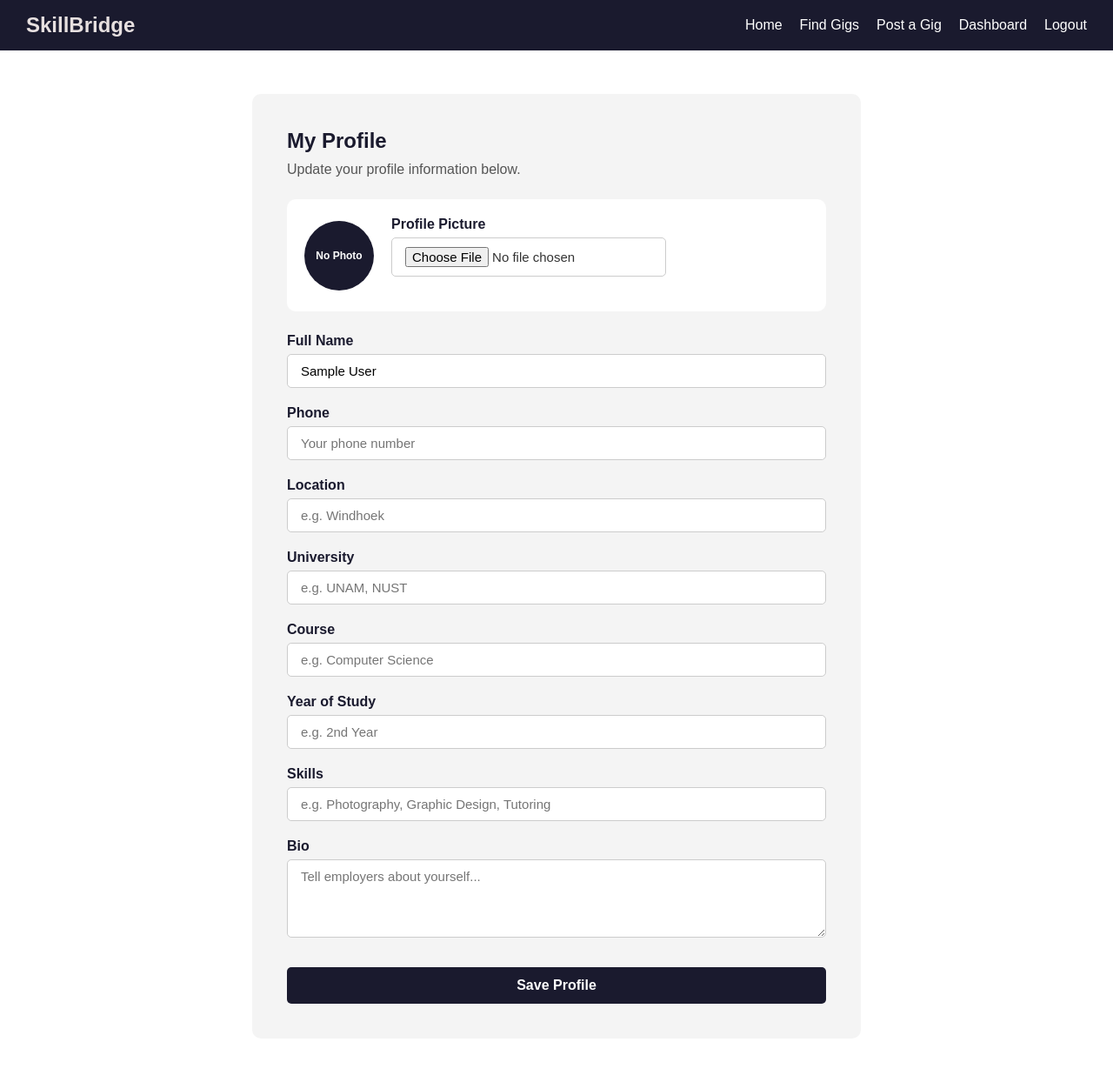
After one commit to Kallina-source/skillbridge_nam, a PHP site: page /skillbridge_nam/pages/profile.php in a window 1280 px wide. The commit adds this page. Shown: the whole page at 87% size. Run offline with PHP 8.4, Linux system fonts and the light colour scheme; the visitor is signed in with stand-in values (Sample User, id 1).

Commit message:
Add profile page with photo upload and profile update

```diff
--- a/frontend/css/styles.css
+++ b/frontend/css/styles.css
@@ -621,3 +621,86 @@ footer {
 .stat-card a:hover {
     color: #f0a500;
 }
+
+/* PROFILE PAGE */
+.profile-container {
+    max-width: 700px;
+    margin: 50px auto;
+    padding: 40px;
+    background-color: #f4f4f4;
+    border-radius: 10px;
+}
+
+.profile-container h2 {
+    color: #1a1a2e;
+    margin-bottom: 10px;
+}
+
+.profile-container p {
+    color: #555;
+    margin-bottom: 25px;
+}
+
+.profile-pic-section {
+    display: flex;
+    align-items: center;
+    gap: 20px;
+    margin-bottom: 25px;
+    padding: 20px;
+    background-color: #fff;
+    border-radius: 10px;
+}
+
+.profile-pic-preview {
+    width: 80px;
+    height: 80px;
+    border-radius: 50%;
+    object-fit: cover;
+    border: 3px solid #1a1a2e;
+}
+
+.profile-pic-placeholder {
+    width: 80px;
+    height: 80px;
+    border-radius: 50%;
+    background-color: #1a1a2e;
+    color: #fff;
+    display: flex;
+    align-items: center;
+    justify-content: center;
+    font-size: 12px;
+    font-weight: bold;
+}
+
+.profile-container textarea {
+    width: 100%;
+    padding: 10px 15px;
+    border: 1px solid #ccc;
+    border-radius: 5px;
+    font-size: 15px;
+    font-family: Arial, sans-serif;
+    resize: vertical;
+}
+
+.profile-container textarea:focus {
+    border-color: #1a1a2e;
+    outline: none;
+}
+
+.profile-container button {
+    width: 100%;
+    padding: 12px;
+    background-color: #1a1a2e;
+    color: #fff;
+    border: none;
+    border-radius: 5px;
+    font-size: 16px;
+    font-weight: bold;
+    cursor: pointer;
+    transition: background-color 0.3s ease;
+    margin-top: 10px;
+}
+
+.profile-container button:hover {
+    background-color: #f0a500;
+}
--- /dev/null
+++ b/frontend/pages/profile.php
@@ -0,0 +1,144 @@
+<?php
+session_start();
+require '../../backend/db.php';
+
+if (!isset($_SESSION['user_id'])) {
+    header("Location: login.php");
+    exit();
+}
+
+// Fetch current user data
+$sql = "SELECT * FROM users WHERE id = ?";
+$stmt = $pdo->prepare($sql);
+$stmt->execute([$_SESSION['user_id']]);
+$user = $stmt->fetch();
+
+// Fetch student or employer profile
+if($_SESSION['user_type'] == 'student') {
+    $sql = "SELECT * FROM student_profiles WHERE user_id = ?";
+} else {
+    $sql = "SELECT * FROM employer_profiles WHERE user_id = ?";
+}
+$stmt = $pdo->prepare($sql);
+$stmt->execute([$_SESSION['user_id']]);
+$profile = $stmt->fetch();
+?>
+<!DOCTYPE html>
+<html lang="en">
+<head>
+    <meta charset="UTF-8">
+    <meta name="viewport" content="width=device-width, initial-scale=1.0">
+    <title>SkillBridge - Profile</title>
+    <link rel="stylesheet" href="../css/styles.css">
+</head>
+<body>
+    <nav>
+        <div class="logo">SkillBridge</div>
+        <ul>
+            <li><a href="index.php">Home</a></li>
+            <li><a href="gigs.php">Find Gigs</a></li>
+            <li><a href="post-gig.php">Post a Gig</a></li>
+            <?php if(isset($_SESSION['user_id'])): ?>
+                <li><a href="dashboard.php">Dashboard</a></li>
+                <li><a href="../../backend/logout.php">Logout</a></li>
+            <?php else: ?>
+                <li><a href="login.php">Login</a></li>
+                <li><a href="register.php">Register</a></li>
+            <?php endif; ?>
+        </ul>
+    </nav>
+
+    <div class="profile-container">
+    <h2>My Profile</h2>
+    <p>Update your profile information below.</p>
+
+    <form action="../../backend/update-profile.php" method="POST" enctype="multipart/form-data">
+
+        <!-- Profile Picture -->
+        <div class="profile-pic-section">
+            <?php if(!empty($user['profile_picture'])): ?>
+                <img src="../../assets/uploads/<?php echo $user['profile_picture']; ?>" class="profile-pic-preview">
+            <?php else: ?>
+                <div class="profile-pic-placeholder">No Photo</div>
+            <?php endif; ?>
+            <div class="form-group">
+                <label>Profile Picture</label>
+                <input type="file" name="profile_picture" accept="image/*">
+            </div>
+        </div>
+
+        <!-- Basic Info -->
+        <div class="form-group">
+            <label>Full Name</label>
+            <input type="text" name="full_name" value="<?php echo $user['full_name']; ?>" required>
+        </div>
+
+        <div class="form-group">
+            <label>Phone</label>
+            <input type="text" name="phone" value="<?php echo $user['phone']; ?>" placeholder="Your phone number">
+        </div>
+
+        <div class="form-group">
+            <label>Location</label>
+            <input type="text" name="location" value="<?php echo $user['location']; ?>" placeholder="e.g. Windhoek">
+        </div>
+
+        <?php if($_SESSION['user_type'] == 'student'): ?>
+        <!-- Student Fields -->
+        <div class="form-group">
+            <label>University</label>
+            <input type="text" name="university" value="<?php echo $profile['university'] ?? ''; ?>" placeholder="e.g. UNAM, NUST">
+        </div>
+
+        <div class="form-group">
+            <label>Course</label>
+            <input type="text" name="course" value="<?php echo $profile['course'] ?? ''; ?>" placeholder="e.g. Computer Science">
+        </div>
+
+        <div class="form-group">
+            <label>Year of Study</label>
+            <input type="text" name="year_of_study" value="<?php echo $profile['year_of_study'] ?? ''; ?>" placeholder="e.g. 2nd Year">
+        </div>
+
+        <div class="form-group">
+            <label>Skills</label>
+            <input type="text" name="skills" value="<?php echo $profile['skills'] ?? ''; ?>" placeholder="e.g. Photography, Graphic Design, Tutoring">
+        </div>
+
+        <div class="form-group">
+            <label>Bio</label>
+            <textarea name="bio" rows="4" placeholder="Tell employers about yourself..."><?php echo $profile['bio'] ?? ''; ?></textarea>
+        </div>
+
+        <?php elseif($_SESSION['user_type'] == 'employer'): ?>
+        <!-- Employer Fields -->
+        <div class="form-group">
+            <label>Company Name</label>
+            <input type="text" name="company_name" value="<?php echo $profile['company_name'] ?? ''; ?>" placeholder="Your company or business name">
+        </div>
+
+        <div class="form-group">
+            <label>Industry</label>
+            <input type="text" name="industry" value="<?php echo $profile['industry'] ?? ''; ?>" placeholder="e.g. Events, Retail, Education">
+        </div>
+
+        <div class="form-group">
+            <label>Website</label>
+            <input type="text" name="website" value="<?php echo $profile['website'] ?? ''; ?>" placeholder="e.g. www.yourcompany.com">
+        </div>
+
+        <div class="form-group">
+            <label>Bio</label>
+            <textarea name="bio" rows="4" placeholder="Tell students about your company..."><?php echo $profile['bio'] ?? ''; ?></textarea>
+        </div>
+
+        <?php endif; ?>
+
+        <button type="submit">Save Profile</button>
+    </form>
+</div>
+
+    </div>
+
+</body>
+</html>
```
Also changed, not shown: backend/update-profile.php (added, +87 -0 lines), assets/uploads/1782986256_WhatsApp Image 2026-05-30 at 17.42.00.jpeg (added).
